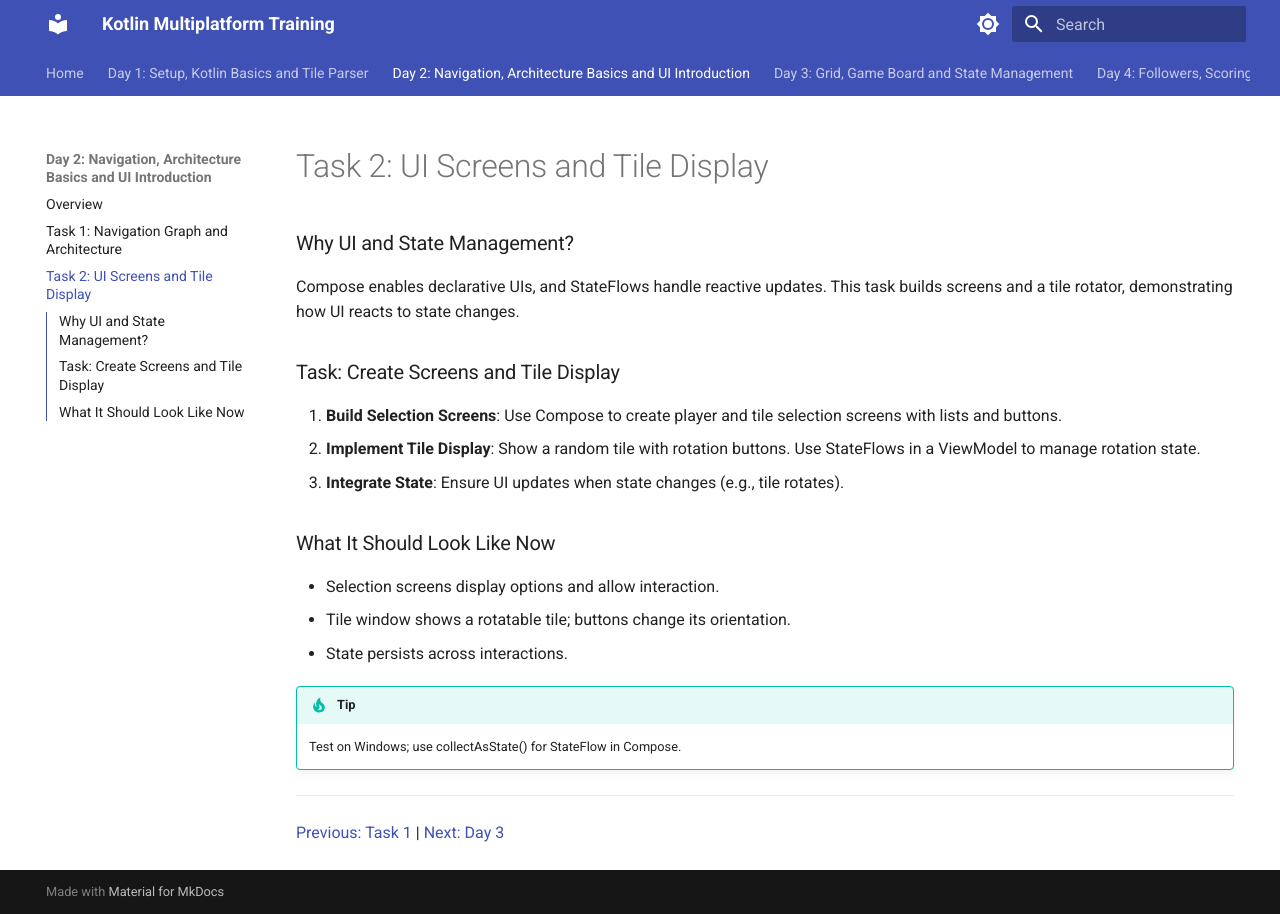
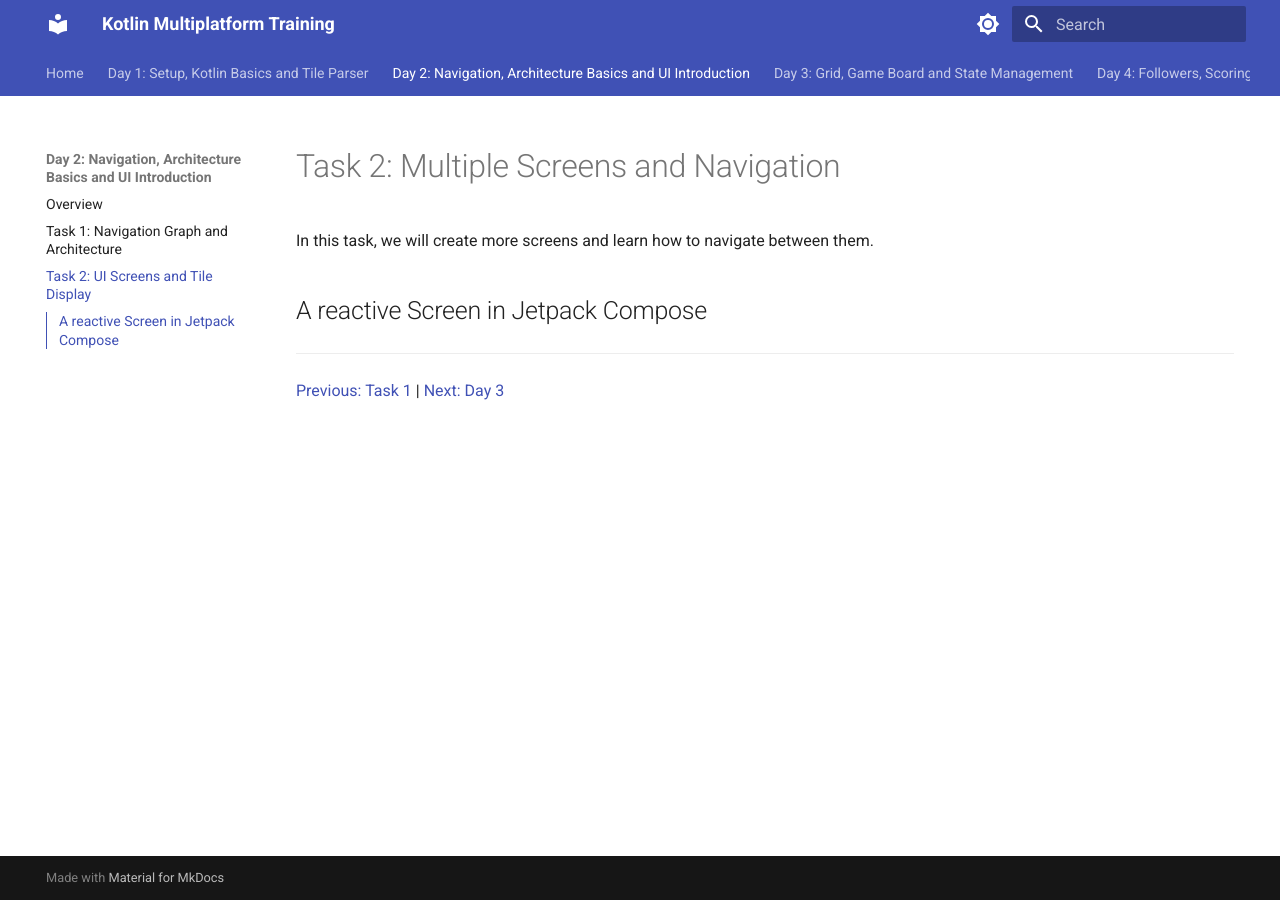
Before and after one commit to kirschkakao/Kotlin-Multiplatform-Training, an MkDocs documentation site: the page built from docs/day2/task2.md, in a window 1280 px wide. Built offline with MkDocs 1.6.1 and Material for MkDocs 9.7.7, drawn with Linux system fonts in a browser that asks for light colours.

```diff
--- a/docs/day2/task2.md
+++ b/docs/day2/task2.md
@@ -1,20 +1,10 @@
-# Task 2: UI Screens and Tile Display
+# Task 2: Multiple Screens and Navigation
 
-### Why UI and State Management?
-Compose enables declarative UIs, and StateFlows handle reactive updates. This task builds screens and a tile rotator, demonstrating how UI reacts to state changes.
+In this task, we will create more screens and learn how to navigate between them.
 
-### Task: Create Screens and Tile Display
-1. **Build Selection Screens**: Use Compose to create player and tile selection screens with lists and buttons.
-2. **Implement Tile Display**: Show a random tile with rotation buttons. Use StateFlows in a ViewModel to manage rotation state.
-3. **Integrate State**: Ensure UI updates when state changes (e.g., tile rotates).
+## A reactive Screen in Jetpack Compose
 
-### What It Should Look Like Now
-- Selection screens display options and allow interaction.
-- Tile window shows a rotatable tile; buttons change its orientation.
-- State persists across interactions.
 
-!!! tip
-    Test on Windows; use collectAsState() for StateFlow in Compose.
 
 ---
 
```
Also changed, not shown: docs/day2/task1.md (+20 -6 lines), docs/day2/task3.md (added, +1 -0 lines).
